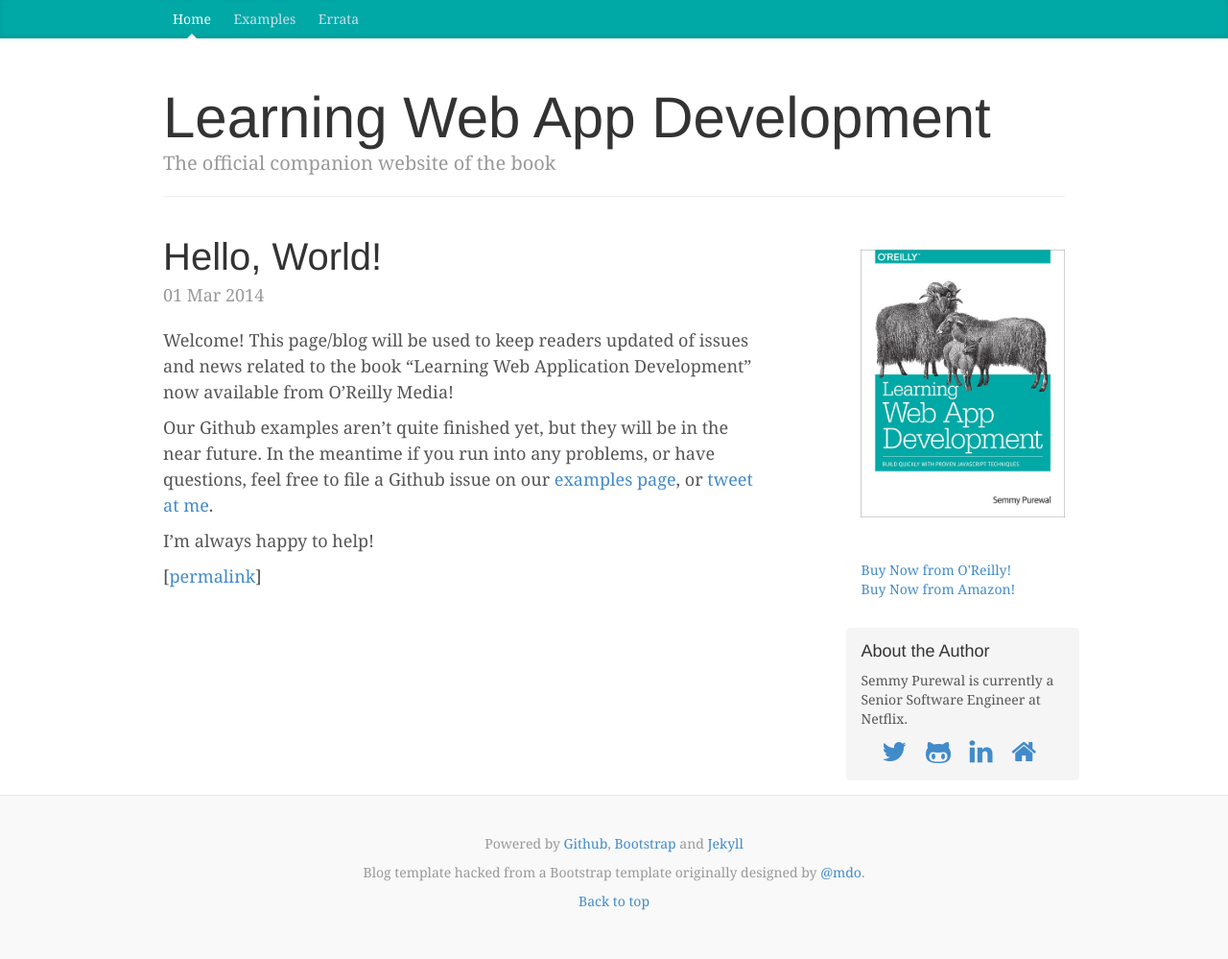
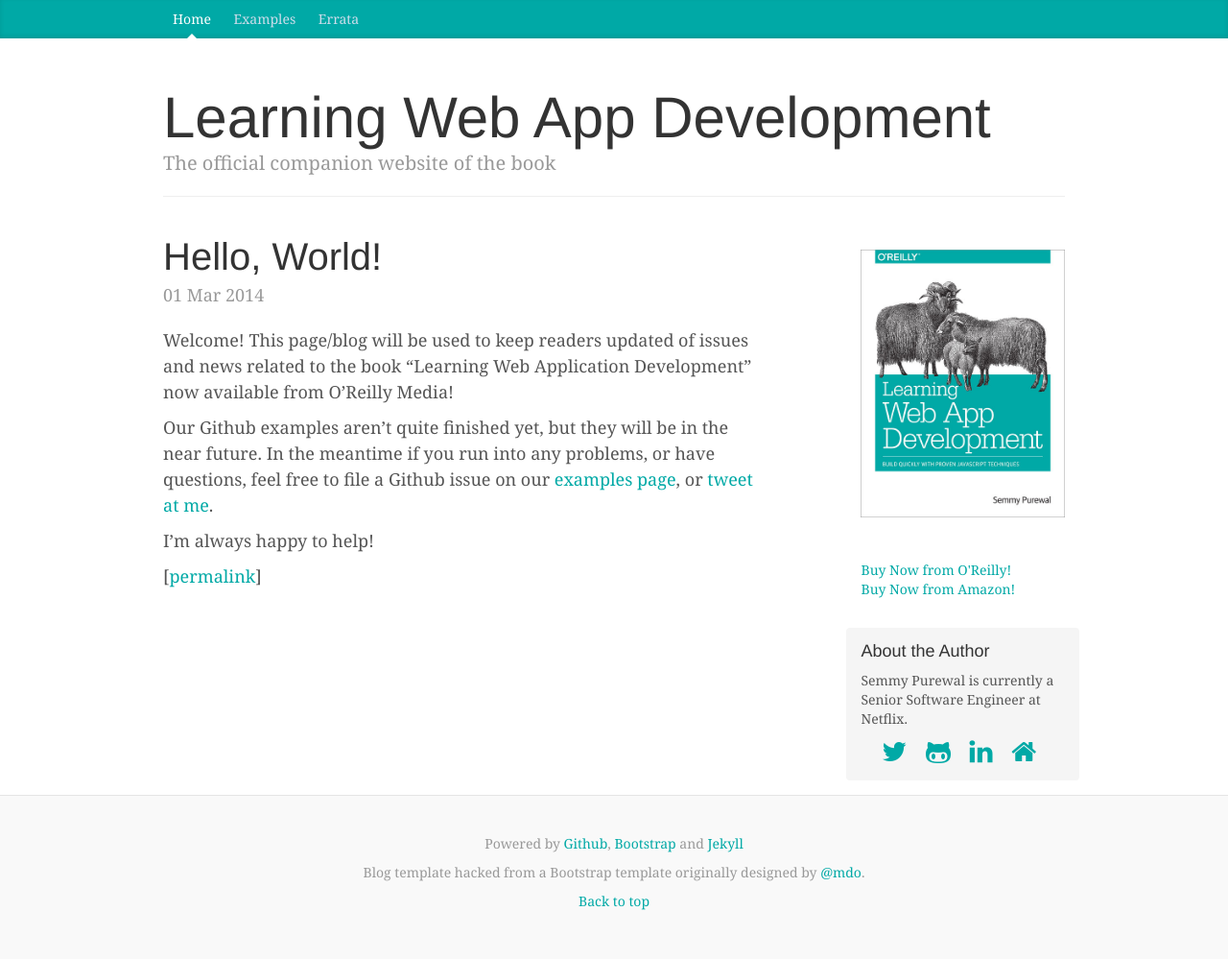
Before and after one commit to learningwebappdev/learningwebappdev.github.io, a Jekyll site: the page built from index.html, in a window 1280 px wide. Shown: the whole page at 96% size. Built offline with Jekyll 4.4.1, drawn with Linux system fonts in a browser that asks for light colours; nearby versions of some CDN libraries; Markdown is read by kramdown in place of the engine named in the settings; the list of posts is cut into pages by our own code.

Commit message:
update link color

```diff
--- a/css/blog.css
+++ b/css/blog.css
@@ -172,3 +172,11 @@
     margin-top: 0;
   }
 }
+
+a {
+  color: #00a9a6;
+}
+
+a:hover {
+  color: #00a9a6;
+}
```
